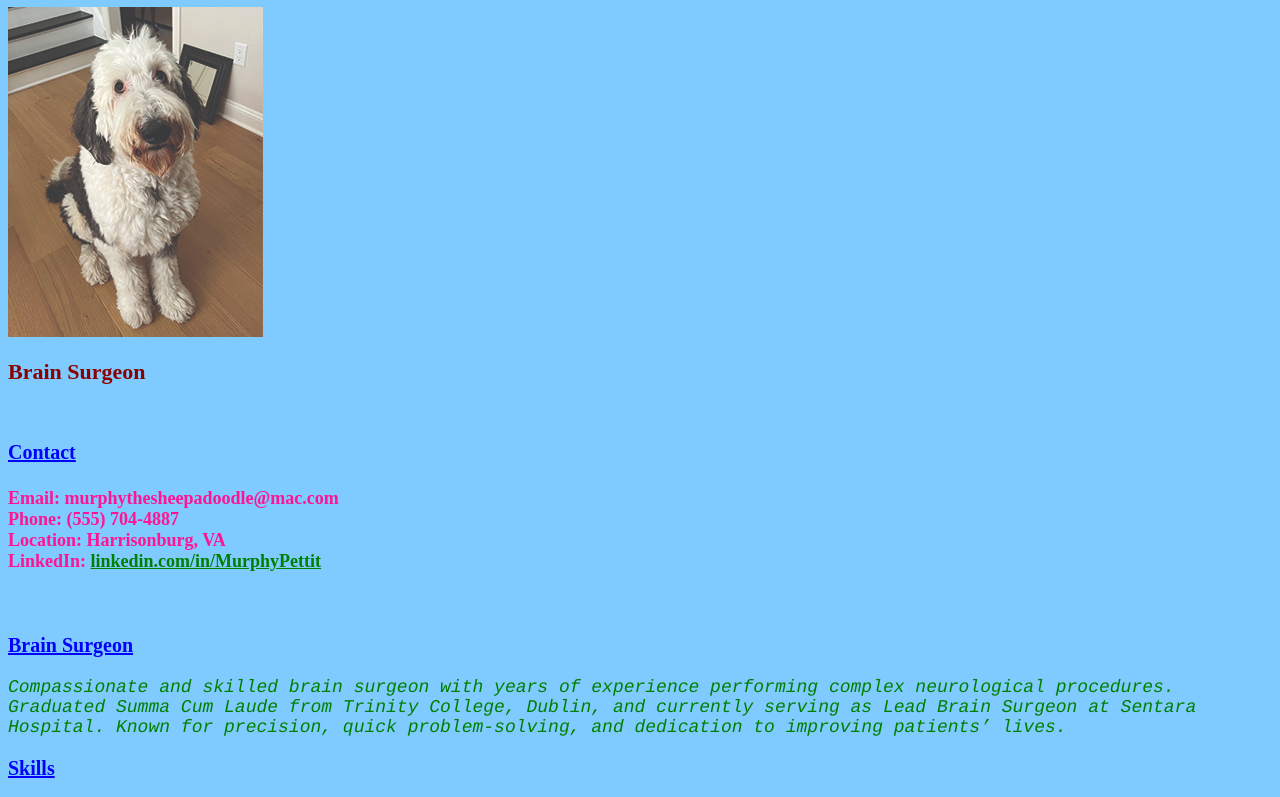
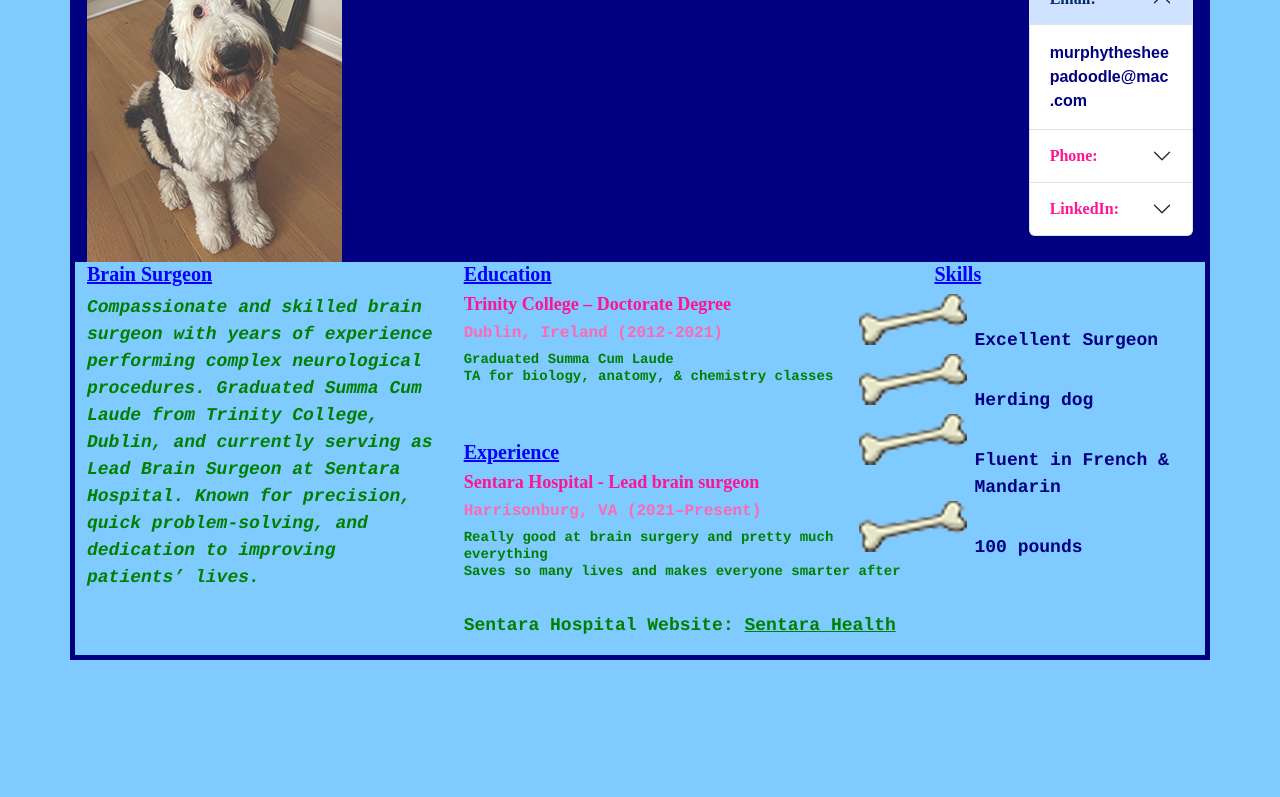
Before and after one commit to carsonpettit/SMAD307Resume, a plain HTML site: page index.html in a window 1280 px wide. Shown: the part 73-870 px from the top of the page. After the commit the page ends 800 px from the top, so only its background shows below. Drawn offline with nearby package versions, Linux system fonts and the light colour scheme.

Commit message:
Add files via upload

```diff
--- a/index.html
+++ b/index.html
@@ -1,44 +1,83 @@
 <!doctype html>
 <html lang="en">
+  <head>
+    <meta charset="utf-8">
+    <meta name="viewport" content="width=device-width, initial-scale=1">
+    <meta name="description" content="Murphy's Resume in Bootstrap">
+    <meta name="author" content="Carson Pettit">
+    <title>Murphy's Resume</title>
 
-	<head>
-			<title>
-			Murphy Resume
-		</title>
-		<meta name="author" content="Murphy Pettit">
-		<meta name="description" content="Resume for Murphy">
+    <!-- LOAD BOOTSTRAP CSS - DO NOT DELETE -->
+    <link href="https://cdn.jsdelivr.net/npm/bootstrap@5.3.3/dist/css/bootstrap.min.css" rel="stylesheet" integrity="sha384-QWTKZyjpPEjISv5WaRU9OFeRpok6YctnYmDr5pNlyT2bRjXh0JMhjY6hW+ALEwIH" crossorigin="anonymous">
+    <!-- END LOADING BOOTSTRAP CSS -->
 
-		<link rel="stylesheet" href="style.css">
 
-	</head>
+    <!-- Custom styles - add your own CSS to this stylesheet -->
+    <link href="style.css" rel="stylesheet">
+  </head>
+  <body>
 
-	<body>
-		<h1>Murphy</h1>
- <img src="Murphy.jpg" alt="Big sheepadoodle dog">
- <h2>Brain Surgeon</h2>
- <br>
+   <div class="container">
+    <div id="header" class="row">
 
-<p>
-<h3>Contact</h3>
-<h4>Email: murphythesheepadoodle@mac.com <br>
-Phone: (555) 704-4887 <br>
-Location: Harrisonburg, VA <br>
-LinkedIn: <a href="https://linkedin.com" target="_blank">linkedin.com/in/MurphyPettit</a></h4>
-<br>
-<h3>Brain Surgeon</h3>
+      <div class="col-md-10">
+<img src="Murphy.jpg" alt="Big sheepdog">
+    </div> <!-- end header photo -->
+
+<div class="col-md-2">
+  <h3 class="mb-3">Contact:</h3>
+      <div class="accordion" id="accordionExample">
+  <div class="accordion-item">
+    <h2 class="accordion-header">
+      <button class="accordion-button" type="button" data-bs-toggle="collapse" data-bs-target="#collapseOne" aria-expanded="true" aria-controls="collapseOne">
+         Email:
+      </button>
+    </h2>
+    <div id="collapseOne" class="accordion-collapse collapse show" data-bs-parent="#accordionExample">
+      <div class="accordion-body">
+        murphythesheepadoodle@mac.com
+      </div>
+    </div>
+  </div>
+  <div class="accordion-item">
+    <h2 class="accordion-header">
+      <button class="accordion-button collapsed" type="button" data-bs-toggle="collapse" data-bs-target="#collapseTwo" aria-expanded="false" aria-controls="collapseTwo">
+        Phone:
+      </button>
+    </h2>
+    <div id="collapseTwo" class="accordion-collapse collapse" data-bs-parent="#accordionExample">
+      <div class="accordion-body">
+        (555) 704-4887
+      </div>
+    </div>
+  </div>
+  <div class="accordion-item">
+    <h2 class="accordion-header">
+      <button class="accordion-button collapsed" type="button" data-bs-toggle="collapse" data-bs-target="#collapseThree" aria-expanded="false" aria-controls="collapseThree">
+        LinkedIn:
+      </button>
+    </h2>
+    <div id="collapseThree" class="accordion-collapse collapse" data-bs-parent="#accordionExample">
+      <div class="accordion-body">
+       <a href="https://linkedin.com" target="_blank">linkedin.com/in/MurphyPettit</a>
+      </div>
+    </div>
+  </div>
+</div> <!-- end bootstrap accordian -->
+ </div> <!-- end accordion col -->
+
+    </div> <!-- end row header -->
+
+<div class="row">
+        <div class="col-lg-4 col-md-6">
+           <h3>Brain Surgeon</h3>
 <p><em>Compassionate and skilled brain surgeon with years of experience performing complex neurological procedures.
 Graduated Summa Cum Laude from Trinity College, Dublin, and currently serving as Lead Brain Surgeon at Sentara Hospital.
 Known for precision, quick problem-solving, and dedication to improving patients’ lives.</em></p>
 <p>
-<h3>Skills</h3>
-<ul>
-				<li>Excellent Surgeon</li>
-				<li>Herding dog</li>
-				<li>Fluent in French &amp; Mandarin</li>
-				<li>100 pounds</li>
-			</ul>
-<br>
-<h3>Education</h3>
+        </div> <!-- end div left column -->
+        <div class="col-lg-5 col-md-6">
+                   <h3>Education</h3>
 <h4>Trinity College – Doctorate Degree</h4>
 <h5>Dublin, Ireland (2012-2021)</h5>
 <h6>Graduated Summa Cum Laude <br>
@@ -50,4 +89,24 @@ TA for biology, anatomy, &amp; chemistry classes </h6><br>
 <h6>Really good at brain surgery and pretty much everything <br>
 Saves so many lives and makes everyone smarter after </h6><br>
 <p>Sentara Hospital Website: <a href="https://www.sentara.com/" target="_blank"> Sentara Health</a></p>
-</body>
+        </div> <!-- end div center column -->
+        <div class="col-lg-3 col-md-12">
+<h3>Skills</h3>
+<ul>
+        <li>Excellent Surgeon</li>
+        <li>Herding dog</li>
+        <li>Fluent in French &amp; Mandarin</li>
+        <li>100 pounds</li>
+      </ul>
+        </div> <!-- end div right column -->
+
+</div> <!-- body content row -->
+
+   </div> <!-- end container -->
+
+<!-- LOAD BOOTSTRAP JAVASCRIPT - DO NOT DELETE -->
+<script src="https://cdn.jsdelivr.net/npm/bootstrap@5.3.3/dist/js/bootstrap.bundle.min.js" integrity="sha384-YvpcrYf0tY3lHB60NNkmXc5s9fDVZLESaAA55NDzOxhy9GkcIdslK1eN7N6jIeHz" crossorigin="anonymous"></script>
+<!-- END LOADING BOOTSTRAP JAVASCRIPT -->
+
+  </body>
+</html>
--- a/style.css
+++ b/style.css
@@ -1,3 +1,24 @@
+/* ADD YOUR CUSTOM CSS TO THIS FILE BELOW */
+
+#header { background-color: navy;
+ font-weight: bold; }
+
+.container { border: 5px solid navy;
+  word-wrap: break-word;
+  overflow-wrap: break-word;
+}
+
+.col-md-2 h3, h4, h4 a {
+  color: deeppink !important;
+}
+
+.accordion-button {
+  color: deeppink; font-weight: bold;
+}
+
+.accordion-body {
+  color: navy;
+}
 
 body {
   background-color: rgba(0, 150, 450, 0.5);
@@ -15,6 +36,7 @@ h1 {
 
 p {
   font-family: Courier, monospace;
+   font-weight: bold;
   color: green; font-size: 18px
 }
 
@@ -24,25 +46,29 @@ h2 {
 }
 
 h3 {font-family: "Times New Roman", serif;
+	font-weight: bold;
 	color: blue; font-size: 20px;
  text-decoration: underline;}
 
 h4 {font-family: "Times New Roman", serif;
+	font-weight: bold;
 color: deeppink; font-size: 18px}
 
 h5 {
   font-family: Courier, monospace;
+  font-weight: bold;
   color: hotpink;
   font-size: 16px
 }
 
 h6 {font-family: Courier, monospace;
+	 font-weight: bold;
   color: green;
 font-size: 14px}
 
 ul {font-family: Courier, monospace;
 	font-weight: bold;
-	color: darkred;
+	color: navy;
 	font-size: 18px;
 
 
@@ -57,7 +83,7 @@ a:link {
 }
 
 a:visited {
-  color: black;
+  color: navy;
 }
 
 a:hover {
```
